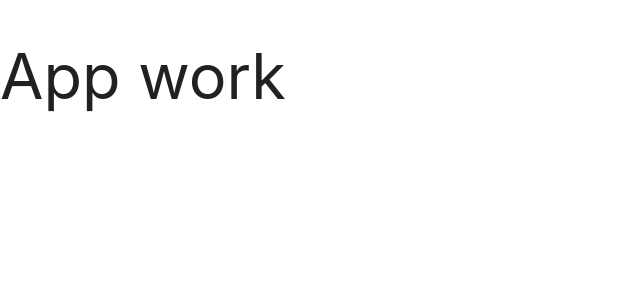
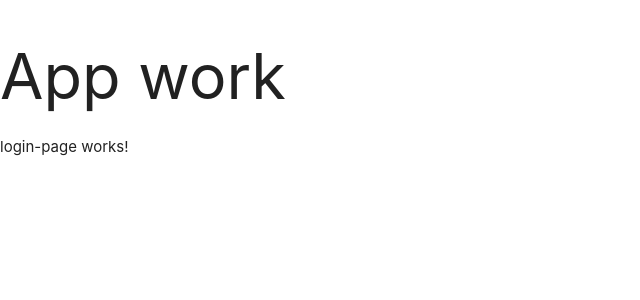
Before and after one commit to ivsemenovdev/crm-ng-express-mongodb, an Angular app in the folder client/: page / in a window 1280 px wide. Shown: the top 300 px of the page, without its empty margins (0-640 px from the left). Built offline with nearby package versions, Linux system fonts and the light colour scheme.

Commit message:
feat: add login-page component to app

```diff
--- a/client/src/app/app.component.html
+++ b/client/src/app/app.component.html
@@ -1 +1,2 @@
 <h1>App work</h1>
+<app-login-page></app-login-page>
--- /dev/null
+++ b/client/src/app/login-page/login-page.component.html
@@ -0,0 +1 @@
+<p>login-page works!</p>
```
Also changed, not shown: client/src/app/app.module.ts (+9 -6 lines), client/src/app/login-page/login-page.component.ts (added, +10 -0 lines), client/src/app/login-page/login-page.component.scss (added), 1 other file (tests, documents, lock files or other folders).
